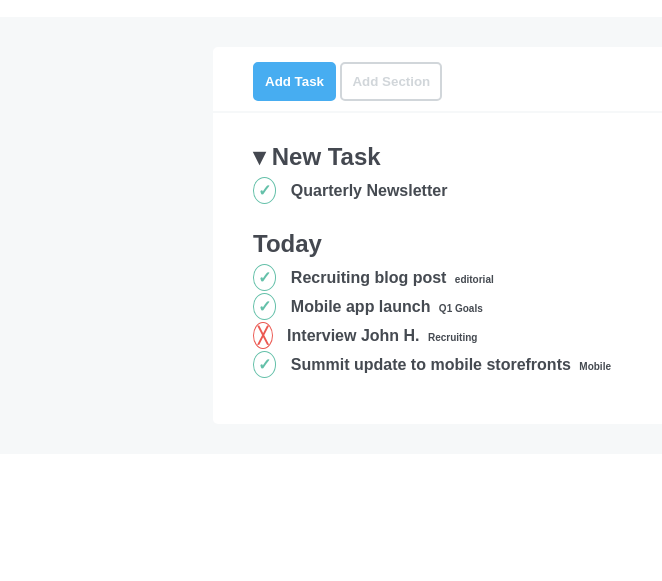
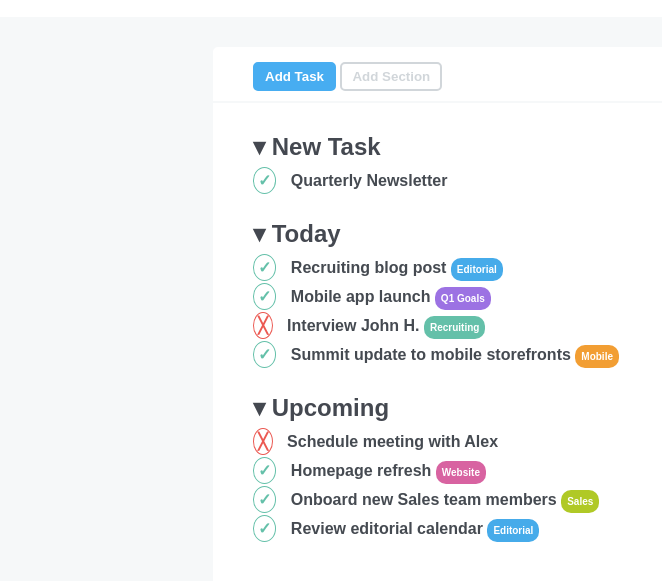
Before and after one commit to stefanofilippini/html-css-toboolist, a plain HTML site: page Index.html in a window 1280 px wide. Shown: the part 73-654 px from the top of the page, without its empty margins (0-662 px from the left). Drawn offline with Linux system fonts and the light colour scheme.

Commit message:
Added upcoming

```diff
--- a/Index.html
+++ b/Index.html
@@ -37,11 +37,11 @@
             <!-- Today -->
             <section>
                 <h2>
-                    Today
+                    &blacktriangledown; Today
                 </h2>
 
                 <div class="task">
-                    <span class="ok">&check;</span> Recruiting blog post <span class="Tag Editorial">editorial</span>
+                    <span class="ok">&check;</span> Recruiting blog post <span class="Tag Editorial">Editorial</span>
                 </div>
                 <div class="task">
                     <span class="ok">&check;</span> Mobile app launch <span class="Tag Q1-Goals">Q1 Goals</span>
@@ -55,6 +55,27 @@
 
             </section>
 
+            <!-- Upcoming -->
+            <section>
+                <h2>
+                    &blacktriangledown; Upcoming
+                </h2>
+
+                <div class="task">
+                    <span class="ko">&#9587;</span> Schedule meeting with Alex
+                </div>
+                <div class="task">
+                    <span class="ok">&check;</span> Homepage refresh <span class="Tag Website">Website</span>
+                </div>
+                <div class="task">
+                    <span class="ok">&check;</span> Onboard new Sales team members <span class="Tag Sales">Sales</span>
+                </div>
+                <div class="task">
+                    <span class="ok">&check;</span> Review editorial calendar <span class="Tag Editorial">Editorial</span>
+                </div>
+
+            </section>
+
         </div>
 
     </main>
--- a/style.css
+++ b/style.css
@@ -35,7 +35,7 @@ main {
 
 button {
     border-radius: 5px;;
-    padding: 10px;
+    padding: 5px 10px;
     border-style: solid;
     margin-top: 15px;
 }
@@ -87,5 +87,31 @@ span {
 
 .Tag {
     font-size: 10px;
-    border-radius: 3px;
+    border-radius: 10px;
+    padding: 6px;
+    color: #fff;
 }
+
+.Editorial {
+    background-color: #46abea;
+}
+
+.Q1-Goals {
+    background-color: #9c72e3;
+}
+
+.Recruiting {
+    background-color: #64c0a9;
+}
+
+.Mobile {
+    background-color: #f29e33;
+}
+
+.Website {
+    background-color: #d863a1;
+}
+
+.Sales {
+    background-color: #b0c926;
+}
```
